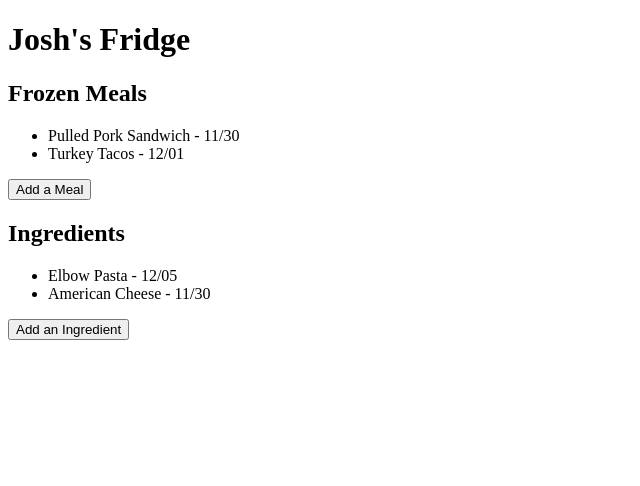
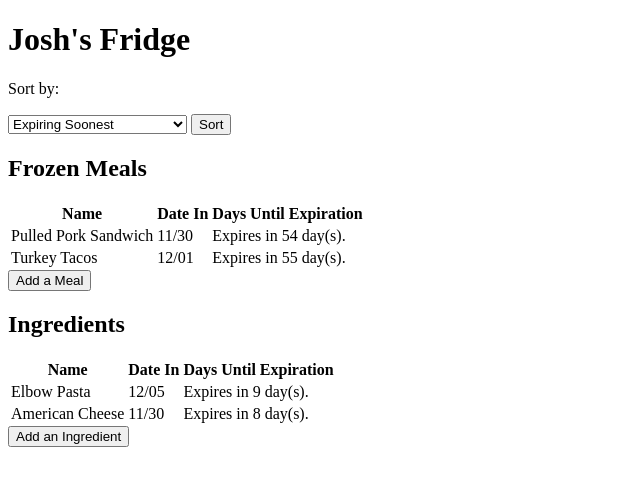
Before and after one commit to lierica/fridgey, a Rails app: page /fridges/1 in a window 1280 px wide. Shown: the top 486 px of the page, without its empty margins (0-640 px from the left). Run offline with Rails 7, Linux system fonts and the light colour scheme; data comes from the database, SQL or seed files in the repository.

Commit message:
added more stuff

```diff
--- a/app/controllers/fridges_controller.rb
+++ b/app/controllers/fridges_controller.rb
@@ -10,6 +10,7 @@ class FridgesController < ApplicationController
 	end
 
 	def show
+
 		@fridge = Fridge.find(params[:id])
 	end
 
--- a/app/models/fridge_ingredient.rb
+++ b/app/models/fridge_ingredient.rb
@@ -1,4 +1,25 @@
 class FridgeIngredient < ApplicationRecord
   belongs_to :ingredient
   belongs_to :fridge
+
+  def expiration_date
+    self.date_in + self.ingredient.expiration_days
+  end
+
+  def days_until_expiration
+    @days_in_fridge = (Date.today - self.date_in).to_i
+    @days_left = (self.ingredient.expiration_days - @days_in_fridge).to_i
+  end
+
+  def expiration_message
+    if self.days_until_expiration == 0
+      "Expires today."
+    elsif self.days_until_expiration > 0
+      "Expires in #{self.days_until_expiration} day(s)."
+    else
+      @days_since = self.days_until_expiration * -1
+      "Expired #{@days_since} day(s) ago."
+    end
+  end
+
 end
--- a/app/models/frozen_serving.rb
+++ b/app/models/frozen_serving.rb
@@ -1,4 +1,26 @@
 class FrozenServing < ApplicationRecord
   belongs_to :recipe
   belongs_to :fridge
+
+
+  def expiration_date
+    self.date_in + 60
+  end
+
+  def days_until_expiration
+    @days_in_fridge = (Date.today - self.date_in).to_i
+    @days_left = (60 - @days_in_fridge).to_i
+  end
+
+  def expiration_message
+    if self.days_until_expiration == 0
+      "Expires today."
+    elsif self.days_until_expiration > 0
+      "Expires in #{self.days_until_expiration} day(s)."
+    else
+      @days_since = self.days_until_expiration * -1
+      "Expired #{@days_since} day(s) ago."
+    end
+  end
+
 end
--- a/app/views/fridges/show.html.erb
+++ b/app/views/fridges/show.html.erb
@@ -1,17 +1,40 @@
 <h1><%= @fridge.name %></h1>
 
+<%= form_tag fridge_path(@fridge), method: :get do %>
+<p>Sort by: </p> <%= select_tag(:sort, options_for_select([["Expiring Soonest", "EXP ASC"], ["Most Days Until Expiration", "EXP DESC"], ["Name", "NAME"], ["Recently Added", "DATE DESC" ], ["In Fridge Longest", "DATE ASC"]])) %>
+<%= submit_tag "Sort" %>
+<% end %>
+
 <h2>Frozen Meals</h2>
-	<ul>
+	<table>
+  <tr>
+    <th>Name</th>
+    <th>Date In</th>
+    <th>Days Until Expiration</th>
+  </tr>
 		<% @fridge.frozen_servings.each do |meal| %>
-			<li><%= meal.recipe.name %> - <%= meal.date_in.strftime("%m/%d") %></li>
+	<tr>
+    <td><%= meal.recipe.name %></td>
+    <td><%= meal.date_in.strftime("%m/%d") %></td>
+    <td><%= meal.expiration_message %></td>
+	</tr>
 		<% end %>
-	</ul>
+</table>
 	 <%= button_to "Add a Meal", new_fridge_frozen_serving_path(@fridge), method: :get %>
 
 <h2>Ingredients</h2>
-<ul>
+	<table>
+  <tr>
+    <th>Name</th>
+    <th>Date In</th>
+    <th>Days Until Expiration</th>
+  </tr>
 		<% @fridge.fridge_ingredients.each do |ingredient| %>
-			<li><%= ingredient.ingredient.name %> - <%= ingredient.date_in.strftime("%m/%d") %></li>
+	<tr>
+    <td><%= ingredient.ingredient.name %></td>
+    <td><%= ingredient.date_in.strftime("%m/%d") %></td>
+    <td><%= ingredient.expiration_message %></td>
+	</tr>
 		<% end %>
-</ul>
+</table>
 	<%= button_to "Add an Ingredient", new_fridge_fridge_ingredient_path(@fridge), method: :get %>
--- a/config/routes.rb
+++ b/config/routes.rb
@@ -6,6 +6,5 @@ Rails.application.routes.draw do
 
 	resources :recipes
 	resources :ingredients
-	resources :fridge_ingredients
 	resources :recipe_ingredients
 end
```
Also changed, not shown: app/models/fridge.rb (+27 -0 lines).
